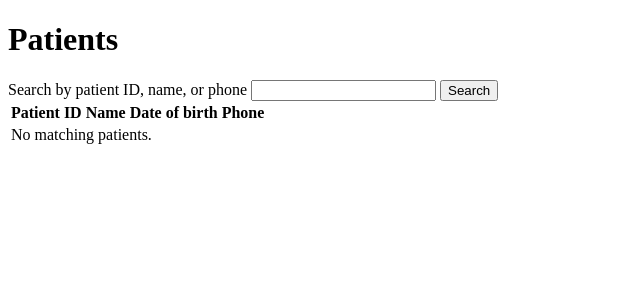
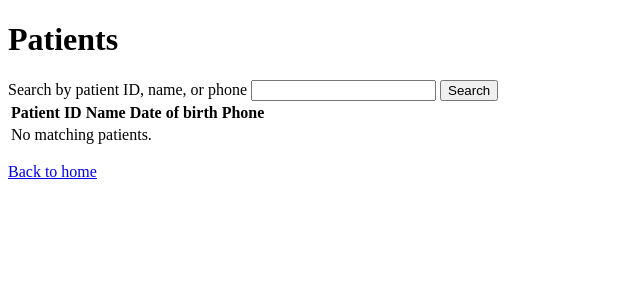
Before and after one commit to abhisheksahu92/hospital-management-system, a Django app: template core/templates/core/patients/list.html in a window 1280 px wide. Shown: the top 300 px of the page, without its empty margins (0-640 px from the left). Run offline with Django 5.2, Linux system fonts and the light colour scheme; the template is opened without the code that fills it, so the values that code supplies are empty; parts of the project's set-up code (start-up, migrations or seed data) failed here and were passed over.

Commit message:
KAN-21 add consistent home navigation across operational modules

```diff
--- a/core/templates/core/appointments/list.html
+++ b/core/templates/core/appointments/list.html
@@ -63,6 +63,7 @@
           <li>No checked-in patients waiting.</li>
         {% endfor %}
       </ol>
+      <p><a href="{% url 'home' %}">Back to home</a></p>
     </main>
   </body>
 </html>
--- a/core/templates/core/clinical/pharmacy_prescriptions.html
+++ b/core/templates/core/clinical/pharmacy_prescriptions.html
@@ -109,6 +109,7 @@
           {% empty %}<tr><td colspan="7">No batches recorded.</td></tr>{% endfor %}
         </tbody>
       </table>
+      <p><a href="{% url 'home' %}">Back to home</a></p>
     </main>
   </body>
 </html>
--- a/core/templates/core/patients/list.html
+++ b/core/templates/core/patients/list.html
@@ -31,6 +31,7 @@
           {% endfor %}
         </tbody>
       </table>
+      <p><a href="{% url 'home' %}">Back to home</a></p>
     </main>
   </body>
 </html>
```
